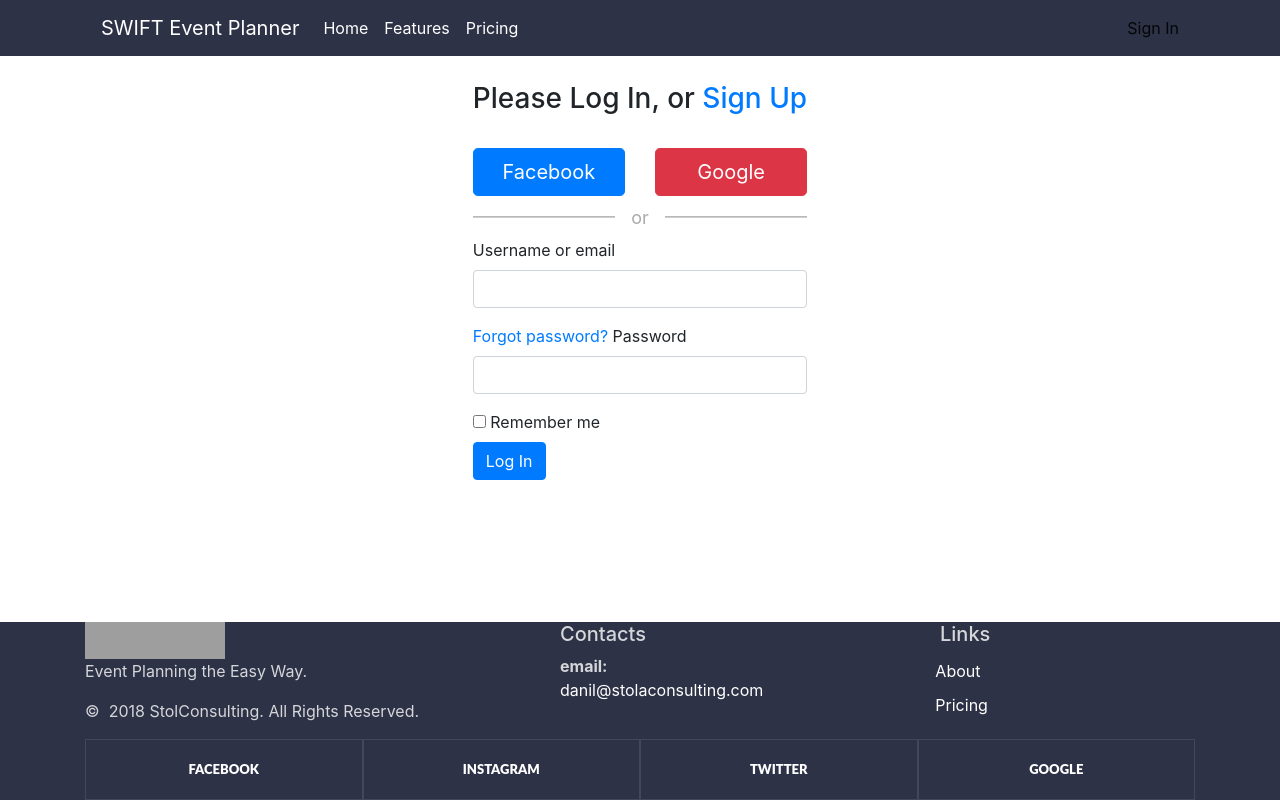
After one commit to danstol/event-planner, a Django app: template event_planner/authentication/templates/authentication/login.html in a window 1280 px wide. The commit adds this page. Run offline with Django 3.2, Linux system fonts and the light colour scheme; the template is opened without the code that fills it, so the values that code supplies are empty; some libraries are stand-ins or nearby versions; grey boxes are pictures that could not be loaded.

Commit message:
Adding a login page and a global stle.css

```diff
--- /dev/null
+++ b/event_planner/authentication/templates/authentication/login.html
@@ -0,0 +1,47 @@
+{% extends 'base.html' %}
+
+{% block content %}
+<div class="container">
+    <div class="row">
+
+        <div class="main">
+
+            <h3>Please Log In, or <a href="#">Sign Up</a></h3>
+            <div class="row">
+                <div class="col-xs-6 col-sm-6 col-md-6">
+                    <a href="#" class="btn btn-lg btn-primary btn-block">Facebook</a>
+                </div>
+                <div class="col-xs-6 col-sm-6 col-md-6">
+                    <a href="#" class="btn btn-lg btn-danger btn-block">Google</a>
+                </div>
+            </div>
+            <div class="login-or">
+                <hr class="hr-or">
+                <span class="span-or">or</span>
+            </div>
+
+            <form role="form">
+                <div class="form-group">
+                    <label for="inputUsernameEmail">Username or email</label>
+                    <input type="text" class="form-control" id="inputUsernameEmail">
+                </div>
+                <div class="form-group">
+                    <a class="pull-right" href="#">Forgot password?</a>
+                    <label for="inputPassword">Password</label>
+                    <input type="password" class="form-control" id="inputPassword">
+                </div>
+                <div class="checkbox pull-right">
+                    <label>
+                        <input type="checkbox">
+                        Remember me </label>
+                </div>
+                <button type="submit" class="btn btn btn-primary">
+                    Log In
+                </button>
+            </form>
+
+        </div>
+
+    </div>
+</div>
+{% endblock content %}
--- a/event_planner/authentication/views.py
+++ b/event_planner/authentication/views.py
@@ -1,3 +1,7 @@
 from django.shortcuts import render
 
 # Create your views here.
+
+
+def login(request):
+    return render(request, 'authentication/login.html', {})
--- a/event_planner/static/css/header.css
+++ b/event_planner/static/css/header.css
@@ -1,9 +1,5 @@
 .header-classic, .navbar {
     background: #2d3246;
-}
-
-nav .navbar-nav li a:active, nav .navbar-nav li a:hover{
-  color: #2d3246 !important;
 }
 
 nav .navbar-nav li a{
@@ -13,7 +9,3 @@ nav .navbar-nav li a{
 .navbar-brand{
   color: #ffffff !important;
 }
-
-a {
-  color: #ffffff !important;
-}
--- /dev/null
+++ b/event_planner/static/css/login.css
@@ -0,0 +1,33 @@
+  .main {
+    max-width: 50%;
+    margin: 0 auto;
+  }
+  .login-or {
+    position: relative;
+    font-size: 18px;
+    color: #aaa;
+    margin-top: 10px;
+            margin-bottom: 10px;
+    padding-top: 10px;
+    padding-bottom: 10px;
+  }
+  .span-or {
+    display: block;
+    position: absolute;
+    left: 50%;
+    top: -2px;
+    margin-left: -25px;
+    background-color: #fff;
+    width: 50px;
+    text-align: center;
+  }
+  .hr-or {
+    background-color: #cdcdcd;
+    height: 1px;
+    margin-top: 0px !important;
+    margin-bottom: 0px !important;
+  }
+  h3 {
+    text-align: center;
+    line-height: 300%;
+  }
--- /dev/null
+++ b/event_planner/static/css/style.css
@@ -0,0 +1,8 @@
+body {
+    font-size: 16px
+    font: 900 13px/1 "Lato", -apple-system, BlinkMacSystemFont, "Segoe UI", Roboto, "Helvetica Neue", Arial, sans-serif;
+}
+
+nav .navbar-nav li a:active, nav .navbar-nav li a:hover, a:active, a:hover{
+  color: #ff0090 !important;
+}
--- a/event_planner/templates/base.html
+++ b/event_planner/templates/base.html
@@ -8,6 +8,8 @@
     <link href="{% static 'css/footer.css' %}" rel="stylesheet">
     <link href="{% static 'css/header.css' %}" rel="stylesheet">
     <link href="{% static 'css/normalize.css' %}" rel="stylesheet">
+    <link href="{% static 'css/login.css' %}" rel="stylesheet">
+    <link href="{% static 'css/style.css' %}" rel="stylesheet">
     {% block stylesheet %}{% endblock %}
 </head>
 <body>
--- a/event_planner/templates/includes/footer.html
+++ b/event_planner/templates/includes/footer.html
@@ -24,9 +24,6 @@
                 <h5>Links</h5>
                 <ul class="nav-list">
                     <li><a href="#">About</a></li>
-                    <li><a href="#">Projects</a></li>
-                    <li><a href="#">Blog</a></li>
-                    <li><a href="#">Contacts</a></li>
                     <li><a href="#">Pricing</a></li>
                 </ul>
             </div>
--- a/event_planner/templates/includes/header.html
+++ b/event_planner/templates/includes/header.html
@@ -14,7 +14,7 @@
                     </li>
                 </ul>
                 <span class="navbar-text">
-                  <a href="{% url 'core:home' %}">Sign In</a>
+                  <a href="{% url 'authentication:login' %}">Sign In</a>
                 </span>
         </nav>
     </div>
--- a/event_planner/urls.py
+++ b/event_planner/urls.py
@@ -17,11 +17,13 @@ from django.contrib import admin
 from django.urls import path, include
 
 from .core import urls as core_urls
+from .authentication import urls as authentication_urls
 
 urlpatterns = [
     path('polls/', include('polls.urls')),
     path('admin/', admin.site.urls),
     path('', include(core_urls)),
+    path('authentication/', include(authentication_urls))
 ]
 
 # path('accounts/', include('django.contrib.auth.urls'))
```
Also changed, not shown: event_planner/authentication/urls.py (added, +9 -0 lines), 1 other file.
